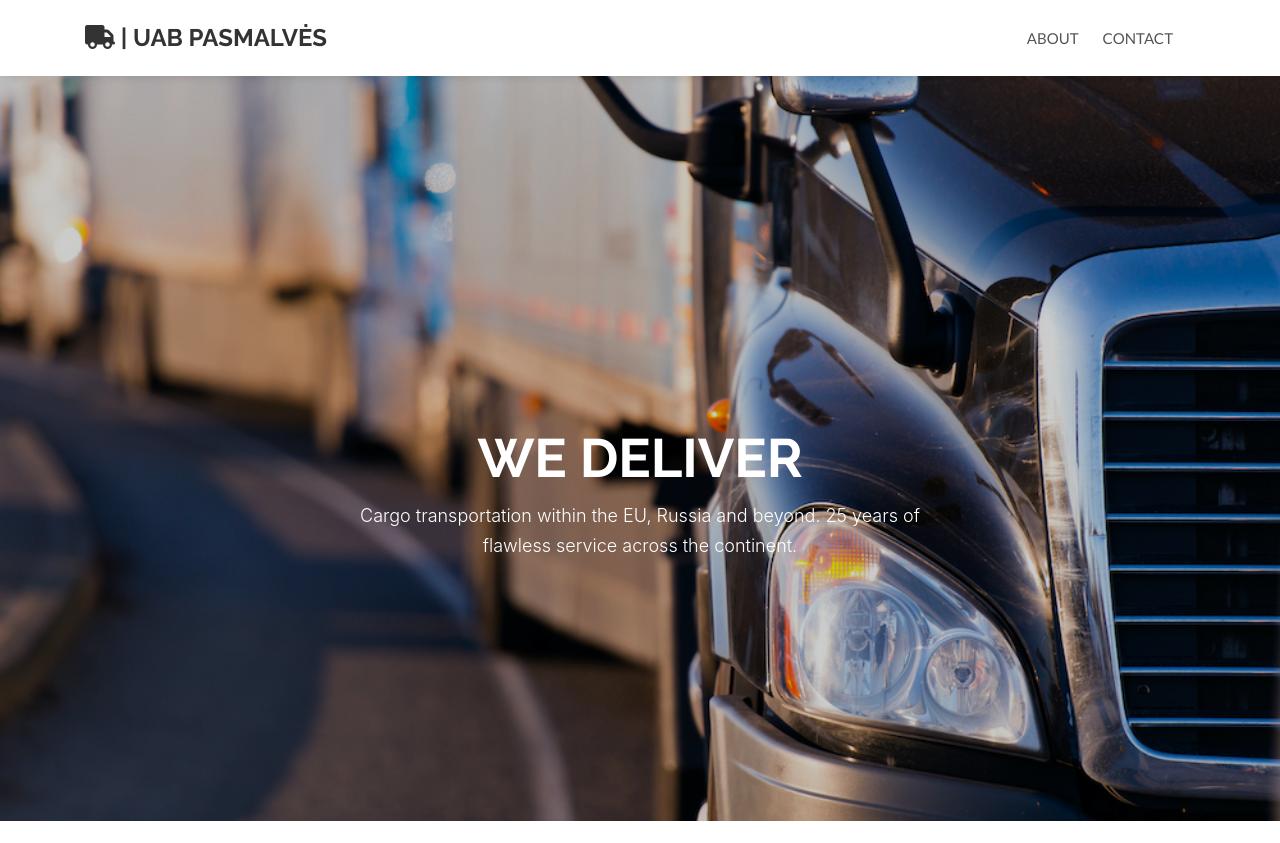
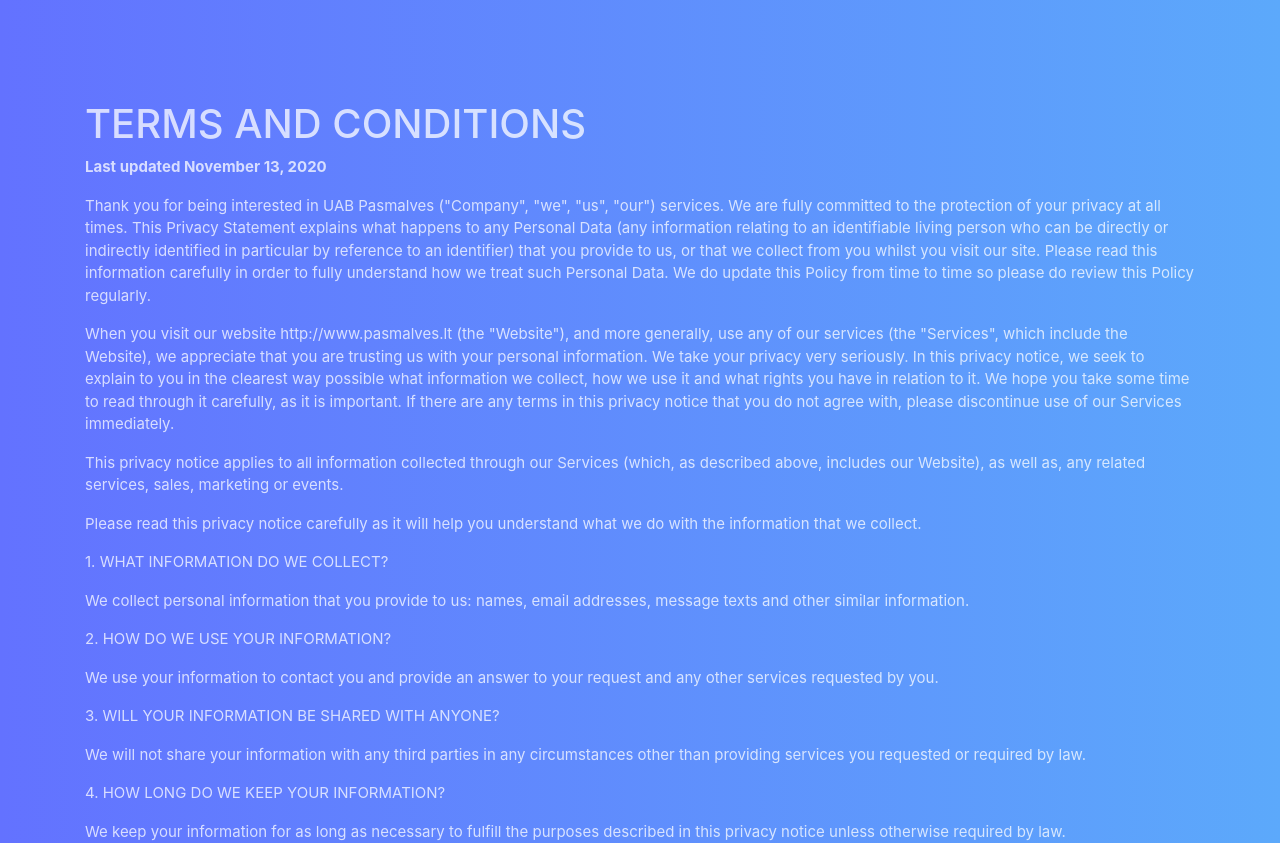
Before and after one commit to Gonciarov/pasmalves2, a React (Create React App) app: page /#/terms in a window 1280 px wide. Before the commit this address led to /#/. Shown: the top 843 px of the page. Built offline with nearby package versions, Linux system fonts and the light colour scheme; what aws-amplify would draw is missing.

Commit message:
more pages

```diff
--- a/src/App.css
+++ b/src/App.css
@@ -208,6 +208,10 @@ header .intro-text {
 	padding: 100px 0 60px 0;
 	background: linear-gradient(to right, #6372ff 0%, #5ca9fb 100%);
 	color: rgba(255,255,255,.75);
+	height: 100%;
+	background-position: center;
+  background-repeat: no-repeat;
+  background-size: cover;
 }
 #contact .section-title {
 	margin-bottom: 40px;
--- a/src/contact.js
+++ b/src/contact.js
@@ -107,7 +107,7 @@ const Contact = () => {
 
                   <label>
                     <input id="gdpr" className="gdpr" type="checkbox" name="gdpr" onChange={e => setChecked(!checked)}/>
-                      <span>I am 18+ and agree to <a href='/terms' className="tac">Terms and Conditions</a></span>
+                      <span>I am 18+ and agree to <a href='/#/terms' className="tac">Terms and Conditions</a></span>
                   </label>
 
                   <div id="success"></div>
--- /dev/null
+++ b/src/contactabout.js
@@ -0,0 +1,20 @@
+import './App.css';
+import React from 'react'
+import Navigation from './navigation';
+import Contact from './contact';
+import About from './about';
+
+
+const ContactAbout = () => {
+
+
+    return (
+      <div>
+        <Navigation />
+        <Contact />
+        <About />
+      </div>
+    )
+}
+
+export default ContactAbout;
--- a/src/index.js
+++ b/src/index.js
@@ -4,13 +4,13 @@ import './index.css';
 import App from './App';
 import reportWebVitals from './reportWebVitals';
 import 'bootstrap/dist/css/bootstrap.css';
-import { BrowserRouter } from 'react-router-dom';
+import { HashRouter } from 'react-router-dom';
 
 ReactDOM.render(
   <React.StrictMode>
-    <BrowserRouter>
+    <HashRouter>
     <App />
-    </BrowserRouter>
+    </HashRouter>
   </React.StrictMode>,
   document.getElementById('root')
 );
--- a/src/main.js
+++ b/src/main.js
@@ -2,12 +2,16 @@ import React from 'react';
 import { Switch, Route } from 'react-router-dom';
 import Home from './home';
 import Terms from './terms';
+import ContactAbout from './contactabout';
+import About from './about';
 
 const Main = () => {
   return (
     <Switch> {/* The Switch decides which component to show based on the current URL.*/}
       <Route exact path='/' component={Home}></Route>
       <Route exact path='/terms' component={Terms}></Route>
+      <Route exact path='/contact' component={ContactAbout}></Route>
+      <Route exact path='/about' component={About}></Route>
 
     </Switch>
   );
--- a/src/navigation.js
+++ b/src/navigation.js
@@ -7,7 +7,7 @@ const Navigation = () => {
         <nav id="menu" className="navbar navbar-default navbar-fixed-top">
         <div className="container">
           <div className="navbar-header">
-            <a className="navbar-brand page-scroll" href="#page-top">
+            <a className="navbar-brand page-scroll" href="/">
             <i class="fas fa-truck"></i> | UAB PASMALVĖS
             </a>{" "}
           </div>
```
